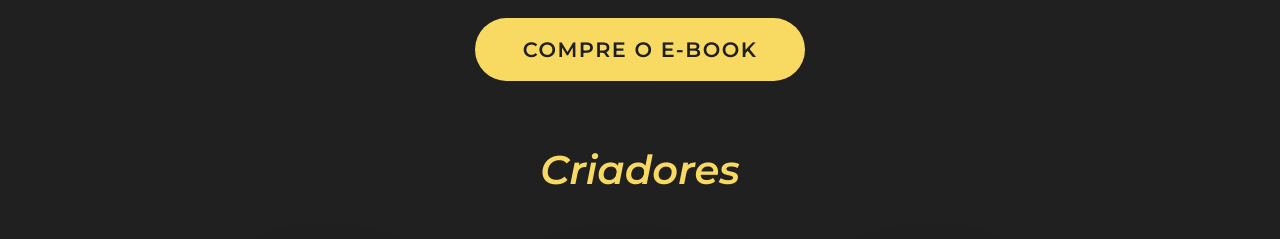
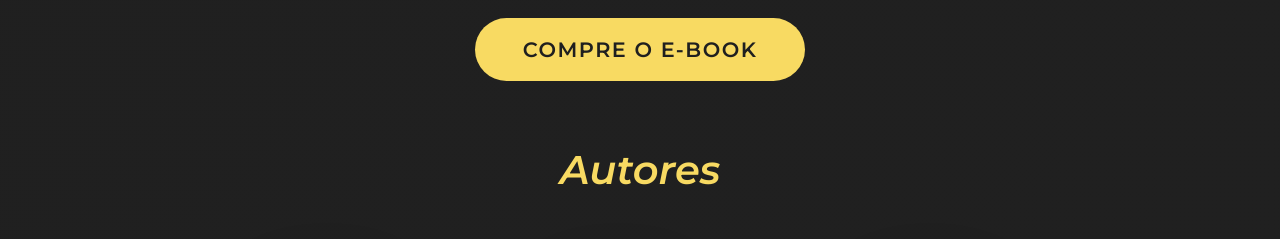
Before and after one commit to natsongamesoficial551/TAF-Sem-tabu, a plain HTML site: page index.html in a window 1280 px wide. Shown: the part 8112-8351 px from the top of the page. Drawn offline with Linux system fonts and the light colour scheme; a web font is replaced by a local one.

Commit message:
atualização

```diff
--- a/index.html
+++ b/index.html
@@ -1670,7 +1670,7 @@
                 <a href="planos.html" target="_blank" class="btn-comprar">Compre o E-book</a>
             </div>
 
-            <h3 class="criadores-title">Criadores</h3>
+            <h3 class="criadores-title">Autores</h3>
 <div class="criadores-grid">
     <div class="criador-card animate-on-scroll">
         <img src="./Edu.jpeg" alt="Eduardo Quitto">
```
